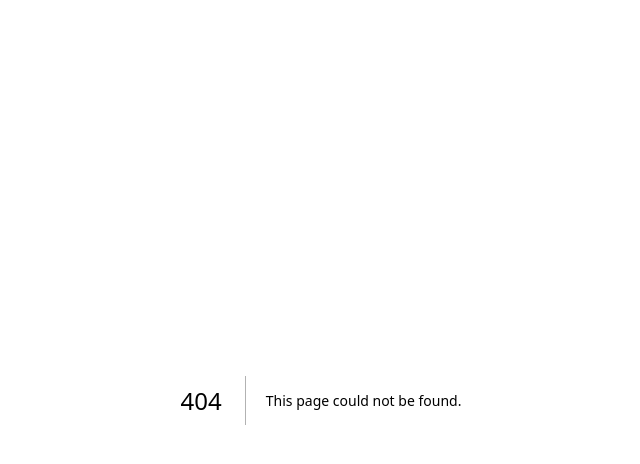
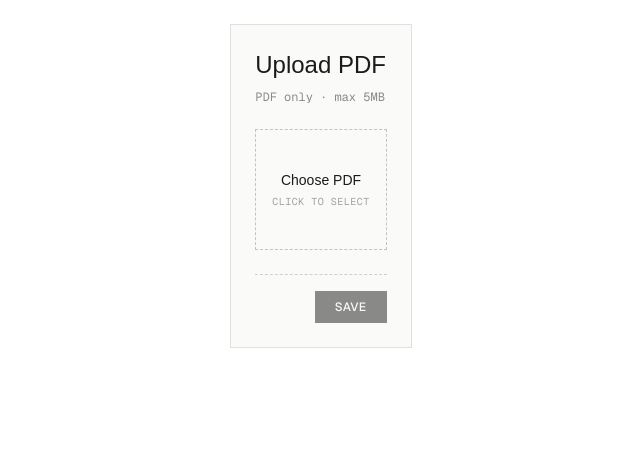
Before and after one commit to pedro-codar/security_inspections, a Next.js app: page /upload in a window 1280 px wide. Before the commit this address had no page. Shown: the top 464 px of the page, without its empty margins (319-959 px from the left). Built offline with nearby package versions, Linux system fonts and the light colour scheme.

Commit message:
upload file

```diff
--- a/app/race-condition-1/page.tsx
+++ b/app/race-condition-1/page.tsx
@@ -173,7 +173,7 @@ export default function ProductList() {
                     </button>
 
                     <h2 className="font-['Space_Grotesk',_sans-serif] text-xl font-medium text-[#1B1B1B]">
-                        {productSelected?.name}
+                        {productSelected?.name + " - " + productSelected?.id}
                     </h2>
 
                     <div className="mt-6">
--- /dev/null
+++ b/app/upload/page.tsx
@@ -0,0 +1,140 @@
+'use client'
+
+import { useState, useRef } from 'react'
+import { createClient } from '@/utils/supabase/client'
+import { toast } from 'sonner'
+
+const MAX_SIZE = 5 * 1024 * 1024 // 5MB
+const BUCKET = 'instagram-video'
+
+function formatBytes(bytes: number) {
+  if (bytes < 1024) return `${bytes} B`
+  if (bytes < 1024 * 1024) return `${(bytes / 1024).toFixed(1)} KB`
+  return `${(bytes / (1024 * 1024)).toFixed(2)} MB`
+}
+
+export default function UploadPage() {
+  const [file, setFile] = useState<File | null>(null)
+  const [loading, setLoading] = useState(false)
+  const inputRef = useRef<HTMLInputElement>(null)
+
+  function handleFileChange(e: React.ChangeEvent<HTMLInputElement>) {
+    const selected = e.target.files?.[0]
+    if (!selected) return
+
+    const isPdf =
+      selected.type === 'application/pdf' ||
+      selected.name.toLowerCase().endsWith('.pdf')
+
+    if (!isPdf) {
+      toast.error('Only PDF files are allowed')
+      e.target.value = ''
+      setFile(null)
+      return
+    }
+
+    if (selected.size >= MAX_SIZE) {
+      toast.error('File must be less than 5MB')
+      e.target.value = ''
+      setFile(null)
+      return
+    }
+
+    setFile(selected)
+  }
+
+  async function handleSave() {
+    if (!file) {
+      toast.error('Select a PDF first')
+      return
+    }
+
+    if (file.type !== 'application/pdf' && !file.name.toLowerCase().endsWith('.pdf')) {
+      toast.error('Only PDF files are allowed')
+      return
+    }
+
+    if (file.size >= MAX_SIZE) {
+      toast.error('File must be less than 5MB')
+      return
+    }
+
+    setLoading(true)
+    const supabase = createClient()
+    const safeName = file.name.replace(/[^\w.\-]+/g, '_')
+    const path = `${Date.now()}-${safeName}`
+
+    const { error } = await supabase.storage.from(BUCKET).upload(path, file, {
+      contentType: 'application/pdf',
+      upsert: false,
+    })
+
+    setLoading(false)
+
+    if (error) {
+      toast.error(error.message)
+      return
+    }
+
+    toast.success('Upload successful')
+    setFile(null)
+    if (inputRef.current) inputRef.current.value = ''
+  }
+
+  return (
+    <div className="mx-auto max-w-md p-6">
+      <div className="rounded-none border border-[#232323]/12 bg-[#FAFAF8] p-6">
+        <h1 className="font-['Space_Grotesk',_sans-serif] text-2xl font-medium text-[#1B1B1B]">
+          Upload PDF
+        </h1>
+        <p className="mt-2 font-mono text-xs text-[#1B1B1B]/50">
+          PDF only · max 5MB
+        </p>
+
+        <div className="mt-6">
+          <label
+            htmlFor="pdf-upload"
+            className="flex cursor-pointer flex-col items-center justify-center border border-dashed border-[#232323]/25 px-4 py-10 transition-colors hover:border-[#232323]/50"
+          >
+            <span className="font-['Space_Grotesk',_sans-serif] text-sm text-[#1B1B1B]">
+              {file ? 'Change file' : 'Choose PDF'}
+            </span>
+            <span className="mt-1 font-mono text-[10px] tracking-wider text-[#1B1B1B]/40">
+              CLICK TO SELECT
+            </span>
+            <input
+              id="pdf-upload"
+              ref={inputRef}
+              type="file"
+              accept="application/pdf,.pdf"
+              onChange={handleFileChange}
+              className="sr-only"
+            />
+          </label>
+        </div>
+
+        {file && (
+          <div className="mt-4 flex items-center justify-between border border-[#232323]/12 px-3 py-2">
+            <span className="truncate font-mono text-sm text-[#1B1B1B]">
+              {file.name}
+            </span>
+            <span className="ml-3 shrink-0 font-mono text-xs text-[#1B1B1B]/50">
+              {formatBytes(file.size)}
+            </span>
+          </div>
+        )}
+
+        <div className="mt-6 flex justify-end border-t border-dashed border-[#232323]/20 pt-4">
+          <button
+            type="button"
+            onClick={handleSave}
+            disabled={loading || !file}
+            className="rounded-none bg-[#1B1B1B] px-5 py-2 text-xs font-medium uppercase tracking-wider text-[#FAFAF8] transition-colors hover:bg-[#C0521F] disabled:opacity-50 focus:outline-none focus-visible:ring-2 focus-visible:ring-[#C0521F] focus-visible:ring-offset-2 focus-visible:ring-offset-[#FAFAF8]"
+          >
+            {loading ? 'Uploading…' : 'Save'}
+          </button>
+        </div>
+      </div>
+    </div>
+  )
+}
```
